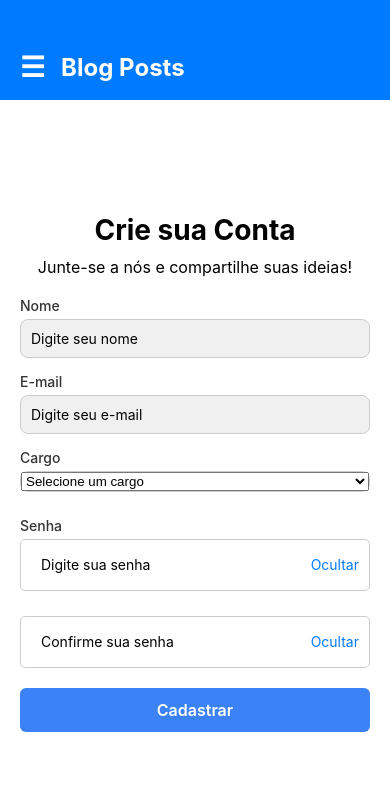
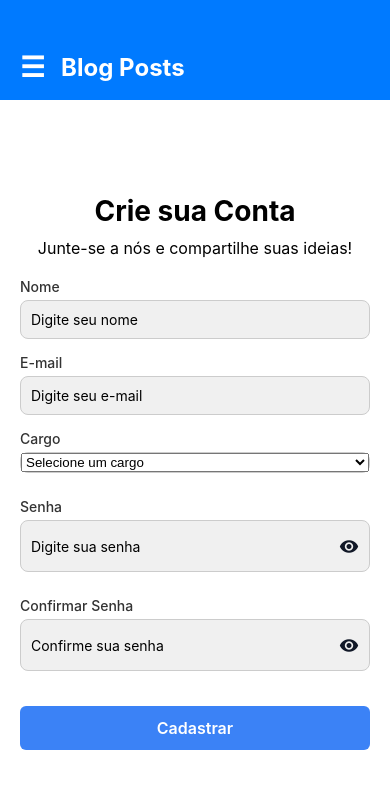
Before and after one commit to Fiap-FSD/tech-4, a React Native app: screen /Register in a window 390 px wide. Shown: the top 788 px of the page. Built offline with nearby package versions, Linux system fonts and the light colour scheme.

Commit message:
FIX: Ajustando ícones de senha e layout dos formulários

```diff
--- a/src/components/FormUser/FormUser.tsx
+++ b/src/components/FormUser/FormUser.tsx
@@ -1,5 +1,6 @@
 import React, { useState } from "react";
 import { View, Text, TextInput, Button, Alert, ScrollView, TouchableOpacity, ActivityIndicator } from "react-native";
+import MaterialCommunityIcons from '@expo/vector-icons/MaterialCommunityIcons';
 import { Formik } from "formik";
 import * as Yup from "yup";
 import { styles } from "./styles";
@@ -80,9 +81,12 @@ export default function UserForm({ initialData, onSubmit }: UserFormProps) {
                       }))
                     }
                   >
-                    <Text style={styles.showPasswordText}>
-                      {showPasswords[name] ? "Ocultar" : "Mostrar"}
-                    </Text>
+                    <MaterialCommunityIcons
+                      name={showPasswords[name]? 'eye-off' : 'eye'}
+                      style={styles.showPasswordSymbol}
+                      size={24}
+                      color="#111827"
+                  />
                   </TouchableOpacity>
                 )}
 
--- a/src/components/FormUser/styles.tsx
+++ b/src/components/FormUser/styles.tsx
@@ -54,7 +54,8 @@ export const styles = StyleSheet.create({
   eyeIcon: {
     position: 'absolute',
     right: 10,
-  top: 38, // ajusta conforme altura da label/input
+    top: '50%',
+    transform: [{ translateY: -9 }],
     padding: 5,
     zIndex: 1,
   },
@@ -77,8 +78,7 @@ export const styles = StyleSheet.create({
     justifyContent: "center",
     marginBottom: 10,
   },
-showPasswordText: {
-  fontSize: 14,
-  color: "#007AFF",
+  showPasswordSymbol: {
+    fontSize: 20,
   },
   });
--- a/src/screens/Login/Login.tsx
+++ b/src/screens/Login/Login.tsx
@@ -1,10 +1,11 @@
 import React, { useState } from 'react';
-import { View, Text, TextInput, TouchableOpacity, ActivityIndicator, KeyboardAvoidingView, ScrollView, Platform } from 'react-native';
+import { useNavigation } from '@react-navigation/native';
+import { useAuth } from '../../contexts/AuthContext';
 import { Formik } from 'formik';
 import * as Yup from 'yup';
 import axios from 'axios';
-import { useNavigation } from '@react-navigation/native';
-import { useAuth } from '../../contexts/AuthContext';
+import { View, Text, TextInput, TouchableOpacity, ActivityIndicator, KeyboardAvoidingView, ScrollView, Platform } from 'react-native';
+import MaterialCommunityIcons from '@expo/vector-icons/MaterialCommunityIcons';
 import {loginStyles} from './styles';
 
 const validationSchema = Yup.object({
@@ -84,9 +85,12 @@ const LoginScreen = () => {
             style={loginStyles.eyeIcon}
             onPress={() => setShowPassword((prev) => !prev)}
           >
-          <Text style={loginStyles.showPasswordText}>
-            {showPassword ? 'Ocultar' : 'Mostrar'}
-          </Text>
+            <MaterialCommunityIcons
+              name={showPassword ? 'eye-off' : 'eye'}
+              style={loginStyles.showPasswordSymbol}
+              size={24}
+              color="#111827"
+            />
           </TouchableOpacity>
         </View>
         {touched.password && errors.password && (
--- a/src/screens/Login/styles.ts
+++ b/src/screens/Login/styles.ts
@@ -64,11 +64,10 @@ export const loginStyles = StyleSheet.create({
         marginTop: 10,
         alignSelf: 'flex-end',
     },
-  showPasswordText: {
-    color: '#007BFF',
-    fontSize: 14,
+    showPasswordSymbol: {
+        fontSize: 20,
+        marginBottom: 10,
     },
-
     eyeIcon: {
         position: 'absolute',
         right: 10,
--- a/src/screens/Register/Register.tsx
+++ b/src/screens/Register/Register.tsx
@@ -1,5 +1,6 @@
 import React, { useState } from "react";
 import { View, Text, TextInput, ScrollView, Alert, ActivityIndicator, TouchableOpacity, KeyboardAvoidingView, Platform } from "react-native";
+import MaterialCommunityIcons from '@expo/vector-icons/MaterialCommunityIcons';
 import { Formik } from "formik";
 import * as Yup from "yup";
 import axios from "axios";
@@ -145,7 +146,12 @@ export default function Register({ navigation }: any) {
                                         onPress={() => setShowPassword((prev) => !prev)}
                                         style={styles.eyeIcon}
                                     >
-                                    <Text style={styles.eyeText}>{showPassword ? "Mostrar" : "Ocultar"}</Text>
+                                        <MaterialCommunityIcons
+                                            name={showPassword ? 'eye-off' : 'eye'}
+                                            style={styles.showPasswordSymbol}
+                                            size={24}
+                                            color="#111827"
+                                        />
                                     </TouchableOpacity>
                                 </View>
                                 {touched.password && errors.password && (
@@ -154,9 +160,9 @@ export default function Register({ navigation }: any) {
                             </View>
 
                             {/* Campo Confirmar Senha */}
+                            <View style={styles.field}>
+                                <Text style={styles.label}>Confirmar Senha</Text>
                                 <View style={styles.passwordWrapper}>
-                            {/* <Text style={styles.label}>Confirme sua senha</Text> */}
-
                                     <TextInput
                                         style={styles.inputSenha}
                                         placeholder="Confirme sua senha"
@@ -165,14 +171,18 @@ export default function Register({ navigation }: any) {
                                         onBlur={handleBlur("confirmPassword")}
                                         value={values.confirmPassword}
                                     />
-
                                     <TouchableOpacity
                                         onPress={() => setShowConfirmPassword((prev) => !prev)}
                                         style={styles.eyeIcon}
                                     >
-                                <Text style={styles.eyeText}>{showConfirmPassword ? "Mostrar" : "Ocultar"}</Text>
+                                        <MaterialCommunityIcons
+                                            name={showPassword ? 'eye-off' : 'eye'}
+                                            style={styles.showPasswordSymbol}
+                                            size={24}
+                                            color="#111827"
+                                        />
                                     </TouchableOpacity>
-
+                                </View>
                                     {touched.confirmPassword && errors.confirmPassword && (
                                         <Text style={styles.error}>{errors.confirmPassword}</Text>
                                     )}
--- a/src/screens/Register/styles.ts
+++ b/src/screens/Register/styles.ts
@@ -66,11 +66,10 @@ export const styles = StyleSheet.create({
     },
     passwordWrapper: {
         flexDirection: "row",
-        alignItems: "center",
+        backgroundColor: "#f0f0f0",
+        borderRadius: 8,
         borderWidth: 1,
         borderColor: "#ccc",
-        borderRadius: 5,
-        paddingHorizontal: 10,
         marginBottom: 10,
     },
     inputSenha: {
@@ -87,12 +86,7 @@ export const styles = StyleSheet.create({
         justifyContent: 'center',
         alignItems: 'center',
     },
-
-  eyeText: {
-  color: '#007AFF',
-  fontSize: 14,
+    showPasswordSymbol: {
+        fontSize: 20,
     },
-
-
-
 });
```
Lines whose indentation alone changed are shown as unchanged.
